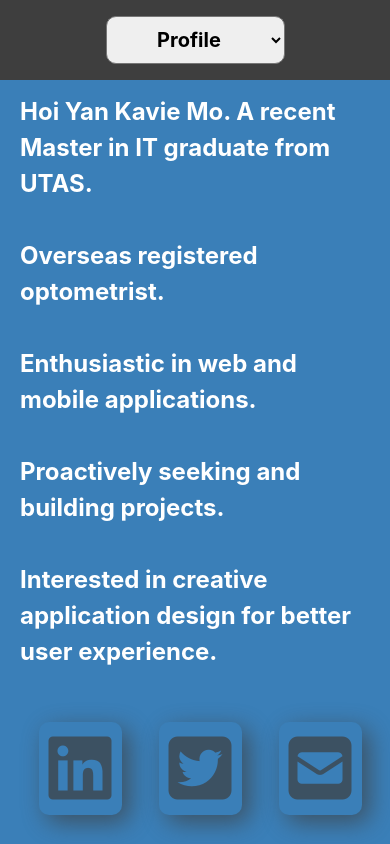
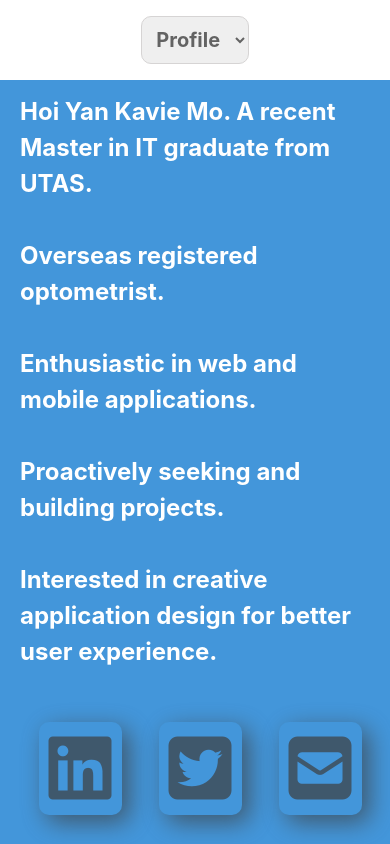
Before and after one commit to km1230/kavie-resume, a React (Create React App) app: page /#0 in a window 390 px wide. Built offline with nearby package versions, Linux system fonts and the light colour scheme.

Commit message:
12 style

```diff
--- a/src/comp/App.js
+++ b/src/comp/App.js
@@ -1,100 +1,29 @@
 // Module
 import React from 'react';
 // Components
+import { translate, scrollHandler, showSVG } from './Fx';
 import Menu from './Menu';
 import Profile from './Profile';
 import Education from './Education';
 import Skills from './Skills';
 import Projects from './Projects';
 import Work from './Work';
-import Circle from './Circle';
-import Line from './Line';
 // Style
 import '../static/css/App.css';
 
 const App = () => {
 
-  //Display Circle & Line
-  const showSVG = () => {
-    return (
-      <div>
-        <Circle />
-        <Line />
-      </div>
-    )
-  };
-
-  //Randomise Circle and Line
-  const positionSVG = (s) => {
-    //Circle
-    let circleTop = Math.random()*s.clientHeight;
-    let circleLeft = Math.random()*s.clientWidth;
-    let circleSVG = document.querySelectorAll('.circleSVG')[s.id];
-    let circle = circleSVG.firstChild;
-    circleSVG.style.width = s.offsetWidth;
-    circleSVG.style.height = s.offsetHeight;
-    circleSVG.style.position = 'fixed';
-    circle.setAttribute("cx", circleLeft);
-    circle.setAttribute("cy", circleTop);
-    circle.setAttribute(
-      "r",
-      (s.clientHeight > s.clientWidth) ? Math.random()*s.clientWidth*0.5 + 1 : Math.random()*s.clientHeight*0.5 + 1
-    );
-
-    //Line
-    let lineTop = Math.random()*s.clientHeight;
-    let lineLeft = Math.random()*s.clientWidth;
-    let length = (s.clientHeight > s.clientWidth) ? s.clientWidth*Math.random() + 1 : s.clientHeight*Math.random() + 1;
-    let lineSVG = document.querySelectorAll('.lineSVG')[s.id];
-    let line = lineSVG.firstChild;
-    lineSVG.style.width = s.offsetWidth;
-    lineSVG.style.height = s.offsetHeight;
-    lineSVG.style.position = 'fixed';
-    line.setAttribute('x1', lineLeft);
-    line.setAttribute('y1', lineTop);
-    line.setAttribute('x2', lineLeft + length);
-    line.setAttribute('y2', lineTop + length);
-    lineSVG.style.transform = `rotate(${Math.random()*180}deg)`;
-  };
-
-  const translate = () => {
-    let sections = document.querySelectorAll('.section');
-    let current = document.querySelector('.nav').value;
-
-    if(window.innerWidth >= 768) {
-      //Prevent overflow-Y
-      let App = document.querySelector('.App');
-      App.style.overflowY = 'hidden';
-
-      //Translate Effect for each section
-      sections.forEach(s => {
-        s.style.position = 'absolute';
-        s.style.top = 0;
-        s.style.left = 0;
-        s.style.height = '100vh';
-
-        if(s.id === current) {
-          s.style.transform = 'translate(0, 0)';
-          positionSVG(s);
-          window.location.href = `./#${current}`
-        } else {
-          s.style.transform = 'translate(-100%, 0)';
-        }
-      });
-    }
-  };
-
   return (
-    <div className="App" onLoad={() => translate()}>
-      <Menu translate={translate} positionSVG={positionSVG} />
+    <div className="App" onLoad={() => translate()}  onScroll={() => scrollHandler()}>
+      <Menu translate={translate} />
 
       <div className='main col-12 mt-5'>
-        <div className='row'>
-          <Profile positionSVG={positionSVG} showSVG={showSVG} />
-          <Education positionSVG={positionSVG} showSVG={showSVG} />
-          <Skills positionSVG={positionSVG} showSVG={showSVG} />
-          <Projects positionSVG={positionSVG} showSVG={showSVG} />
-          <Work positionSVG={positionSVG} showSVG={showSVG} />
+        <div className='row sectionRow'>
+          <Profile showSVG={showSVG} />
+          <Skills showSVG={showSVG} />
+          <Projects showSVG={showSVG} />
+          <Education showSVG={showSVG} />
+          <Work showSVG={showSVG} />
         </div>
       </div>
 
--- a/src/comp/Education.js
+++ b/src/comp/Education.js
@@ -2,10 +2,11 @@ import React from 'react';
 
 const Education = (props) => {
   return (
-    <div className='section education col-12 row pt-5 pb-5' id='1'>
+    <div className='section education col-12 row pt-5 pb-5' id='3'>
+      <span className="anchor" id='anchor3'></span>
       { (window.innerWidth >= 768) ? props.showSVG() : '' }
       <div className='container'>
-        <h2 className='sectionTitle'>- Education</h2>
+        <h2 className='sectionTitle'>- Education -</h2>
         <div className='col-12 p-5'>
           <span className='date'>[2018 Feb - 2020 Jan]</span><br />
           Master in IT - University of Tasmania
--- /dev/null
+++ b/src/comp/Fx.js
@@ -0,0 +1,90 @@
+// eslint-disable-next-line
+import React, { useEffect } from 'react';
+import Circle from './Circle';
+import Line from './Line';
+
+//Randomise Circle and Line
+const positionSVG = (s) => {
+    //Circle
+    let circleTop = Math.random() * s.clientHeight;
+    let circleLeft = Math.random() * s.clientWidth;
+    let circleSVG = document.querySelectorAll('.circleSVG')[s.id];
+    let circle = circleSVG.firstChild;
+    circleSVG.style.width = s.offsetWidth;
+    circleSVG.style.height = s.offsetHeight;
+    circleSVG.style.position = 'fixed';
+    circle.setAttribute("cx", circleLeft);
+    circle.setAttribute("cy", circleTop);
+    circle.setAttribute(
+        "r",
+        (s.clientHeight > s.clientWidth) ? Math.random() * s.clientWidth * 0.5 + 1 : Math.random() * s.clientHeight * 0.5 + 1
+    );
+
+    //Line
+    let lineTop = Math.random() * s.clientHeight;
+    let lineLeft = Math.random() * s.clientWidth;
+    let length = (s.clientHeight > s.clientWidth) ? s.clientWidth * Math.random() + 1 : s.clientHeight * Math.random() + 1;
+    let lineSVG = document.querySelectorAll('.lineSVG')[s.id];
+    let line = lineSVG.firstChild;
+    lineSVG.style.width = s.offsetWidth;
+    lineSVG.style.height = s.offsetHeight;
+    lineSVG.style.position = 'fixed';
+    line.setAttribute('x1', lineLeft);
+    line.setAttribute('y1', lineTop);
+    line.setAttribute('x2', lineLeft + length);
+    line.setAttribute('y2', lineTop + length);
+    lineSVG.style.transform = `rotate(${Math.random() * 360}deg)`;
+};
+
+const translate = () => {
+    let sections = document.querySelectorAll('.section');
+    let current = document.querySelector('.nav').value;
+
+    if (window.innerWidth >= 768) {
+        //Prevent overflow-Y
+        let App = document.querySelector('.App');
+        App.style.overflowY = 'hidden';
+
+        //Translate Effect for each section
+        sections.forEach(s => {
+            s.style.position = 'absolute';
+            s.style.top = 0;
+            s.style.left = 0;
+            s.style.height = '100vh';
+
+            if (s.id === current) {
+                s.style.transform = 'translate(0, 80px)';
+                positionSVG(s);
+                window.location.href = `./#${current}`
+            } else {
+                s.style.transform = 'translate(-100%, 0)';
+            }
+        });
+    } else {
+        let anchors = document.querySelectorAll('.anchor');
+        anchors.forEach(a => {
+            a.style.display = 'block'
+        })
+    }
+};
+
+const scrollHandler = () => {
+    let sections = document.querySelectorAll('.section');
+    let selector = document.querySelector('.nav');
+    sections.forEach(s => {
+        let rect = s.getBoundingClientRect();
+        if(window.innerHeight - rect.top > window.innerHeight / 2) selector.value = s.id;
+    });
+}
+
+//Display Circle & Line
+const showSVG = () => {
+    return (
+        <div>
+            <Circle />
+            <Line />
+        </div>
+    )
+};
+
+export { positionSVG, translate, scrollHandler, showSVG }
--- a/src/comp/Menu.js
+++ b/src/comp/Menu.js
@@ -1,10 +1,11 @@
 import React from 'react';
 
 const Menu = (props) => {
-  const handleSelect = () => {
+  const handleSelect = (e) => {
     let current = document.querySelector('.nav').value;
-    if(window.innerWidth < 768) {
-      window.location.href = `./#${current}`;
+    if (window.innerWidth < 768) {
+      e.preventDefault();
+      window.location.href = `./#anchor${current}`;
     } else {
       props.translate();
     }
@@ -12,11 +13,11 @@ const Menu = (props) => {
 
   return (
     <div className='menu col-12 d-flex justify-content-center p-3 fixed-top'>
-      <select className='nav' onChange={() => handleSelect()}>
+      <select className='nav' onChange={e => handleSelect(e)}>
         <option value='0' className='option'>Profile</option>
-        <option value='1' className='option'>Education</option>
-        <option value='2' className='option'>Skills</option>
-        <option value='3' className='option'>Projects</option>
+        <option value='1' className='option'>Skills</option>
+        <option value='2' className='option'>Projects</option>
+        <option value='3' className='option'>Education</option>
         <option value='4' className='option'>Working Exp</option>
       </select>
     </div>
--- a/src/comp/Profile.js
+++ b/src/comp/Profile.js
@@ -3,6 +3,7 @@ import React from 'react';
 const Profile = (props) => {
   return (
     <div className='section profile col-12 row pt-5 pb-5' id='0'>
+      <span className="anchor" id='anchor0'></span>
       { (window.innerWidth >= 768) ? props.showSVG() : '' }
       <div className='container'>
         <h2 className='sectionTitle'>- Profile -</h2>
--- a/src/comp/Projects.js
+++ b/src/comp/Projects.js
@@ -5,10 +5,11 @@ import MobileApp from '../static/img/mobile_app.jpg';
 
 const Projects = (props) => {
   return (
-    <div className='section projects col-12 row pt-5 pb-5' id='3'>
+    <div className='section projects col-12 row pt-5 pb-5' id='2'>
+      <span className="anchor" id='anchor2'></span>
       { (window.innerWidth >= 768) ? props.showSVG() : '' }
       <div className='container'>
-        <h2 className='sectionTitle'>- Projects</h2>
+        <h2 className='sectionTitle'>- Projects -</h2>
 
         <div className='projectBox'>
           <a href="https://utashksa.herokuapp.com/" className='mr-3' target="_blank" rel="noopener noreferrer">
--- a/src/comp/Skills.js
+++ b/src/comp/Skills.js
@@ -2,10 +2,11 @@ import React from 'react';
 
 const Skills = (props) => {
   return (
-    <div className='section skills col-12 row pt-5 pb-5' id='2'>
+    <div className='section skills col-12 row pt-5 pb-5' id='1'>
+      <span className="anchor" id='anchor1'></span>
       { (window.innerWidth >= 768) ? props.showSVG() : '' }
       <div className='container'>
-        <h2 className='sectionTitle'>- Skills</h2>
+        <h2 className='sectionTitle'>- Skills -</h2>
         <div className='row justify-content-around'>
           <div className='col-12 col-md-5 skillsModal mb-3'>
             <ul>
--- a/src/comp/Work.js
+++ b/src/comp/Work.js
@@ -3,9 +3,10 @@ import React from 'react';
 const Work = (props) => {
   return (
     <div className='section work col-12 row pt-5 pb-5' id='4'>
+      <span className="anchor" id='anchor4'></span>
       { (window.innerWidth >= 768) ? props.showSVG() : '' }
       <div className='container'>
-        <h2 className='sectionTitle'>- Working Exp</h2>
+        <h2 className='sectionTitle'>- Working Exp -</h2>
 
         <div className='col-12 p-3'>
           <span className='date'>[2020 May - Present]</span><br />
--- a/src/static/css/App.css
+++ b/src/static/css/App.css
@@ -1,20 +1,21 @@
 .App {
-  background-color: #3e3e3e;
+  background-color: rgb(255, 255, 255);
   height: 100vh;
   overflow-x: hidden;
 }
 
 .menu {
-  background-color: #3e3e3e;
+  background-color: rgb(255, 255, 255);
 }
 
 .nav {
   padding: 10px;
-  width: 50%;
+  width: 30%;
+  border: solid 1px rgb(214, 212, 212);
   border-radius: 10px;
   font-size: 20px;
   font-weight: bold;
-  text-align: center;
+  color: rgb(99, 99, 99);
 }
 
 a {
@@ -23,10 +24,11 @@ a {
   border-radius: 10px;
   padding: 10px;
   opacity: 0.7;
+  transition: all 0.5s ease-out;
 }
 
 a:hover {
-  color: white;
+  color: rgb(221, 221, 221);
   opacity: 1;
   box-shadow: 0em 0em 2em;
 }
@@ -45,20 +47,27 @@ a:hover {
   font-size: 1.5em;
   font-weight: bold;
   padding: 20px;
-  transition: all 0.3s ease;
+  transition: all 0.5s ease-out;
 }
 
 .sectionTitle {
   font-weight: bold;
-  color: #3e3e3e;
+  color: rgb(58, 54, 54);
+}
+
+.anchor {
+  position: relative;
+  top: -80px;
+  display: none;
+  opacity: 0;
 }
 
 .profile {
-  background-color: #3a7fb8;
+  background-color: rgb(67, 150, 218);
 }
 
 .education {
-  background-color: #e7ce27;
+  background-color: rgb(235, 200, 50);
 }
 
 .date {
@@ -68,18 +77,18 @@ a:hover {
 }
 
 .skills {
-  background-color: #e99191;
+  background-color: rgb(221, 133, 195);
 }
 
 .skillsModal {
-  background-color: #c1c1c1;
-  border: solid #d1cece;
+  background-color: #505050;
+  border: solid #ffffff;
   border-radius: 10px;
   padding: 10px;
 }
 
 .projects {
-  background-color: #3ea154;
+  background-color: rgb(54, 177, 81);
 }
 
 .projectBox {
@@ -106,7 +115,7 @@ a:hover {
 }
 
 .work {
-  background-color: #975bb4;
+  background-color: rgb(223, 114, 41);
 }
 
 .col-md {
```
